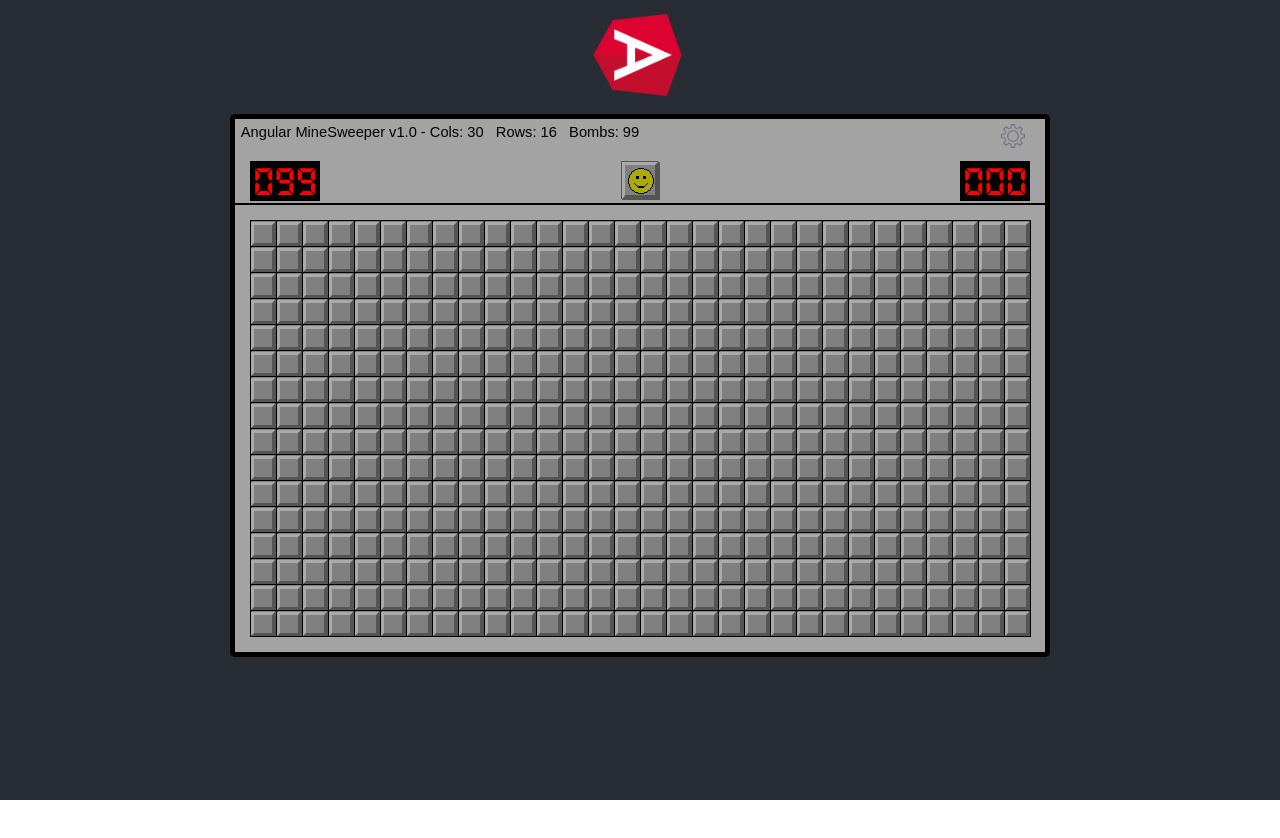
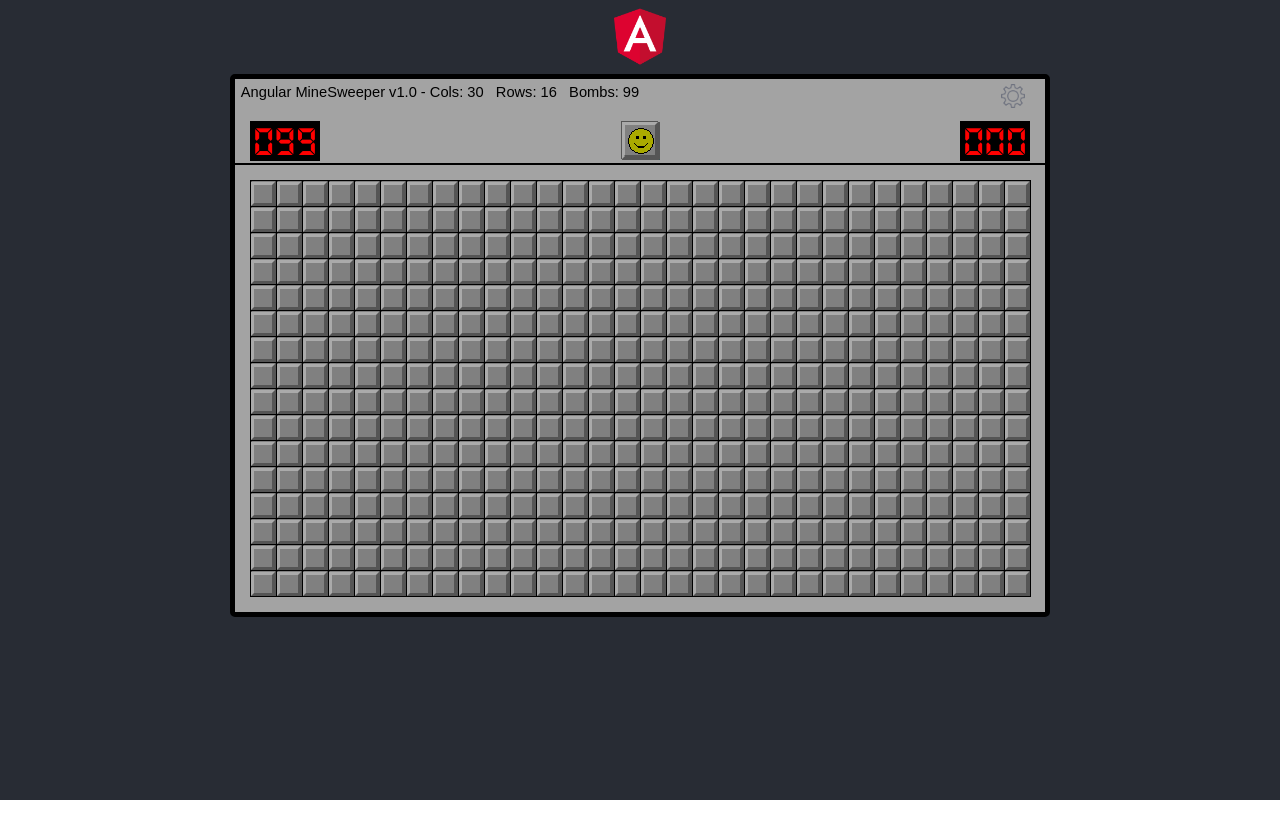
Before and after one commit to jeanfgagnon/angular-mine-sweeper, an Angular app: page / in a window 1280 px wide. Shown: the top 838 px of the page. After the commit the page ends 800 px from the top, so only its background shows below. Built offline with nearby package versions, Linux system fonts and the light colour scheme.

Commit message:
In the logic of the games

```diff
--- a/src/app/app.component.html
+++ b/src/app/app.component.html
@@ -1,8 +1,6 @@
 <div class="App">
   <div class="App-header">
-    <div>
-      <img src="assets/angular-logo.png" class="App-logo" alt="logo" />
-    </div>
+    <img src="assets/angular-logo.png" class="App-logo" alt="logo" /><br/>
     <app-game-form [GameOption]="gameOption"></app-game-form>
     <!-- <app-game-form [GameOption]="{'NbRow':16,'NbCol':30,'NbBomb':99, 'MaxSec':999}"></app-game-form> -->
   </div>
--- a/src/app/app.component.scss
+++ b/src/app/app.component.scss
@@ -3,23 +3,25 @@
   }
 
   .App-logo {
-    width: 110px;
+    width: 70px;
+    height: 70px;
     text-align: center;
-    pointer-events: none;
+    //pointer-events: none;
   }
 
-  @media (prefers-reduced-motion: no-preference) {
-    .App-logo {
-      animation: App-logo-spin infinite 20s linear;
-    }
-  }
+  // @media (prefers-reduced-motion: no-preference) {
+  //   .App-logo {
+  //     // animation: App-logo-spin infinite 20s linear;
+  //     width: 40px;
+  //   }
+  // }
 
   .App-header {
     background-color: #282c34;
-    min-height: 100vh;
-    display: flex;
-    flex-direction: column;
-    justify-content: flex-start;
+    height: 100vh;
+    // display: flex;
+    // flex-direction: column;
+    // justify-content: flex-start;
     overflow: hidden;
   }
 
--- a/src/app/components/game-form/game-form.component.html
+++ b/src/app/components/game-form/game-form.component.html
@@ -1,4 +1,7 @@
-<div id='divGameForm' [ngStyle]="{'max-width.px': formWidth()}" appNoRightClick>
+<div id='divGameForm'
+  #gameForm
+  [ngStyle]="{'max-width.px': formWidth()}"
+  appNoRightClick>
 
   <app-game-header
     [FlagCount]="flagCount"
@@ -17,6 +20,6 @@
 
 </div>
 
-<div id='divConfigPanel'>
+<div id='divConfigPanel' #configPanel>
   <app-game-config></app-game-config>
 </div>
--- a/src/app/components/game-form/game-form.component.scss
+++ b/src/app/components/game-form/game-form.component.scss
@@ -5,6 +5,7 @@
 #divGameForm {
   position: relative;
   box-sizing: border-box;
+  display: block;
   min-width: 300px;
   min-height: 200px;
   background-color: #a3a3a3;
--- a/src/app/components/game-form/game-form.component.ts
+++ b/src/app/components/game-form/game-form.component.ts
@@ -1,4 +1,4 @@
-import { Component, OnInit, Input } from '@angular/core';
+import { Component, OnInit, Input, ViewChild, AfterViewInit, ElementRef, Renderer2 } from '@angular/core';
 
 import { GameOption } from 'src/app/common/GameOption';
 import { CellModel } from 'src/app/common/CellModel';
@@ -8,7 +8,7 @@ import { CellModel } from 'src/app/common/CellModel';
   templateUrl: './game-form.component.html',
   styleUrls: ['./game-form.component.scss']
 })
-export class GameFormComponent implements OnInit {
+export class GameFormComponent implements OnInit, AfterViewInit {
 
   private _gameOption: GameOption;
 
@@ -17,7 +17,10 @@ export class GameFormComponent implements OnInit {
   elapsed = 0;
   gameOver = false;
 
-  constructor() { }
+  @ViewChild('gameForm', { read: ElementRef }) gameForm: ElementRef;
+  @ViewChild('configPanel', { read: ElementRef }) configPanel: ElementRef;
+
+  constructor(private renderer: Renderer2) { }
 
   // life cycle plumbing
 
@@ -25,10 +28,21 @@ export class GameFormComponent implements OnInit {
     this.initBoard();
   }
 
+  ngAfterViewInit(): void {
+    this.positionConfig();
+  }
+
   // event handlers
 
   onToggleConfigClick = (): void => {
-    console.log('on toggle la config de mes deuces');
+    if (this.configPanel.nativeElement.className === 'open') {
+      this.renderer.addClass(this.configPanel.nativeElement, 'close');
+      this.renderer.removeClass(this.configPanel.nativeElement, 'open');
+    }
+    else {
+      this.renderer.addClass(this.configPanel.nativeElement, 'open');
+      this.renderer.removeClass(this.configPanel.nativeElement, 'close');
+    }
   }
 
   onRestartClick = (): void => {
@@ -36,7 +50,8 @@ export class GameFormComponent implements OnInit {
   }
 
   onCellClicked = (isRightClick: boolean): void => {
-    console.log('%s click cell', (isRightClick ? "right" : "left") );
+    // rendu ici. a vendredi. mercredi gin? jeudi gin?  vendredi jamais de gin!
+    console.log('%s click cell', (isRightClick ? "right" : "left"));
   }
 
   // helpers
@@ -75,6 +90,16 @@ export class GameFormComponent implements OnInit {
     return cell;
   } // createCellModel
 
+
+  private positionConfig(): void {
+    const gameFormRect: DOMRect = this.gameForm.nativeElement.getBoundingClientRect();
+    const configPanelRect: DOMRect = this.configPanel.nativeElement.getBoundingClientRect();
+
+    this.renderer.setStyle(this.configPanel.nativeElement, 'top', (gameFormRect.top + 30) + 'px');
+    this.renderer.setStyle(this.configPanel.nativeElement, 'left', (gameFormRect.right - configPanelRect.width) + 'px');
+    this.renderer.setStyle(this.configPanel.nativeElement, 'visibility', 'visible');
+  }
+
   // properties
 
   @Input() set GameOption(value: GameOption) {
--- a/src/styles.scss
+++ b/src/styles.scss
@@ -1,4 +1,5 @@
 /* You can add global styles to this file, and also import other style files */
 body {
   margin: 0;
+  padding: 0;
 }
```
